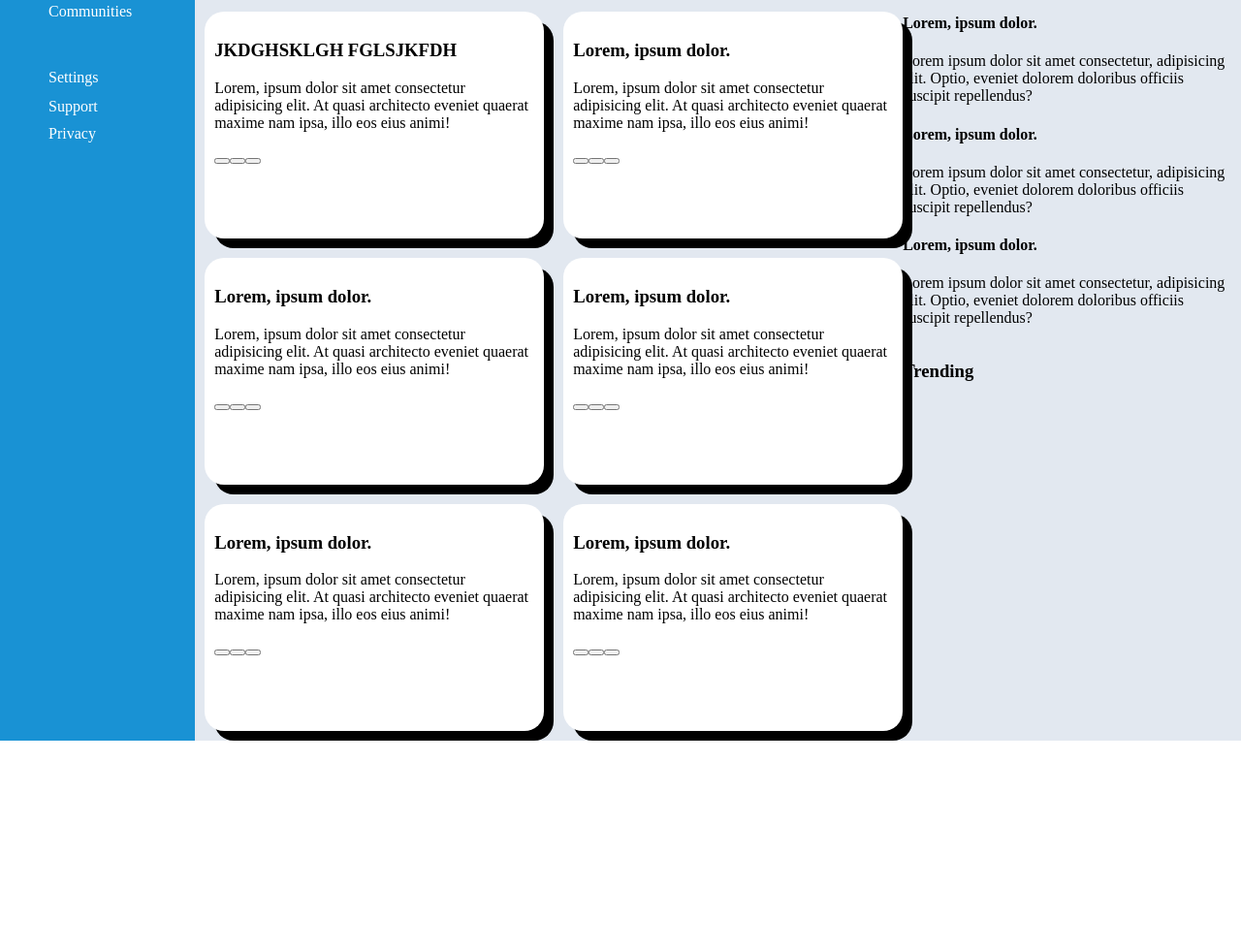
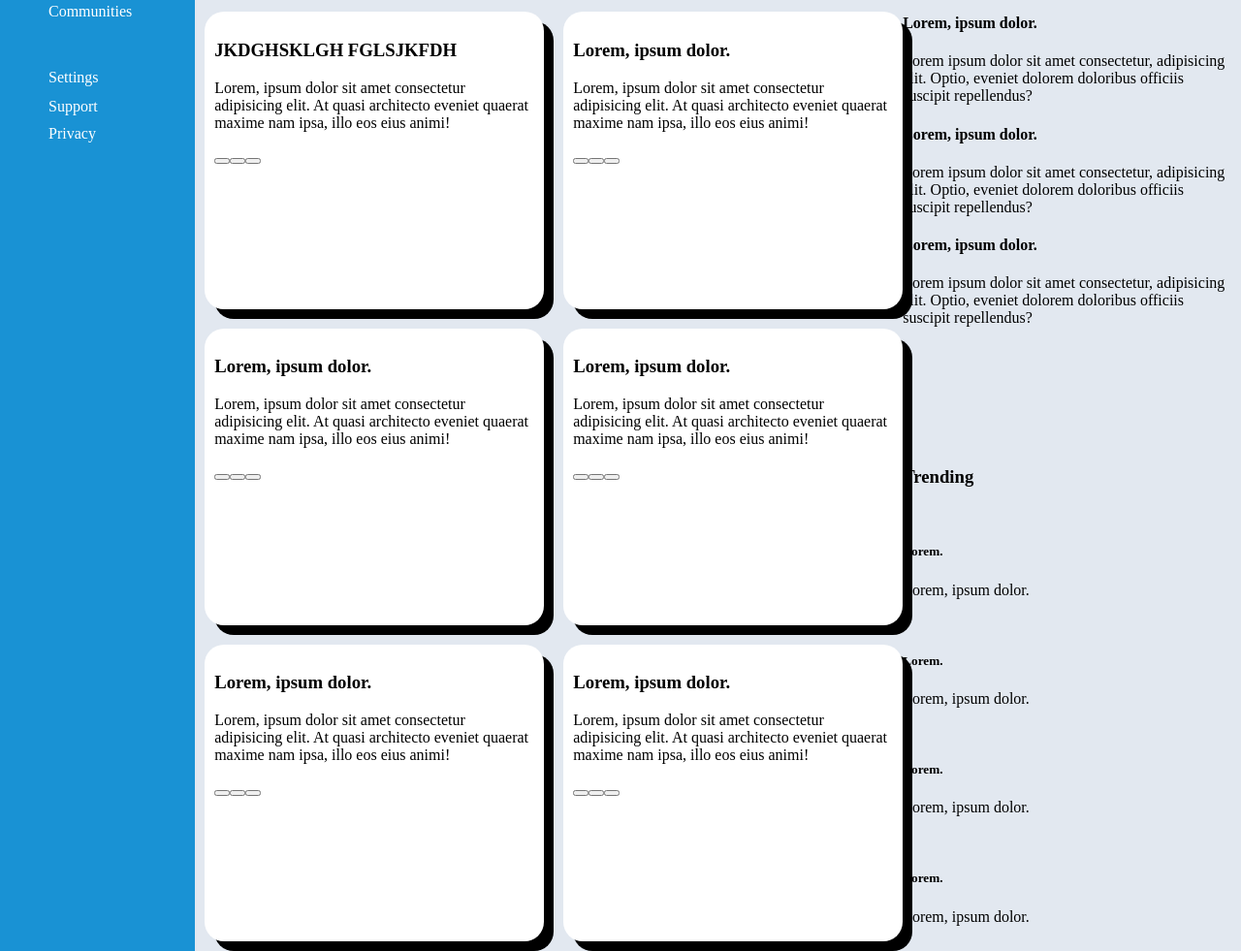
Before and after one commit to AmbiAngel/admin-dashboard-project, a website built with webpack: page dist/index.html in a window 1280 px wide. Shown: the part 257-1238 px from the top of the page at 97% size. Before the commit the page ends 1021 px from the top, so only its background shows below. Built offline with nearby package versions, Linux system fonts and the light colour scheme.

Commit message:
Add dummy html for trending seciton

```diff
--- a/dist/index.html
+++ b/dist/index.html
@@ -138,8 +138,31 @@
                 </div>
             </div>
         </div>
+
         <div class="content-trending">
             <h3>Trending</h3>
+            <div class="content-trending-grid">
+                <div class="trending-item">
+                    <img src="" alt="">
+                    <h5 class="trending-title">Lorem.</h5>
+                    <p class="trending-desc">Lorem, ipsum dolor.</p>
+                </div>
+                <div class="trending-item">
+                    <img src="" alt="">
+                    <h5 class="trending-title">Lorem.</h5>
+                    <p class="trending-desc">Lorem, ipsum dolor.</p>
+                </div>
+                <div class="trending-item">
+                    <img src="" alt="">
+                    <h5 class="trending-title">Lorem.</h5>
+                    <p class="trending-desc">Lorem, ipsum dolor.</p>
+                </div>
+                <div class="trending-item">
+                    <img src="" alt="">
+                    <h5 class="trending-title">Lorem.</h5>
+                    <p class="trending-desc">Lorem, ipsum dolor.</p>
+                </div>
+            </div>
         </div>
       </div>
     </div>
```
